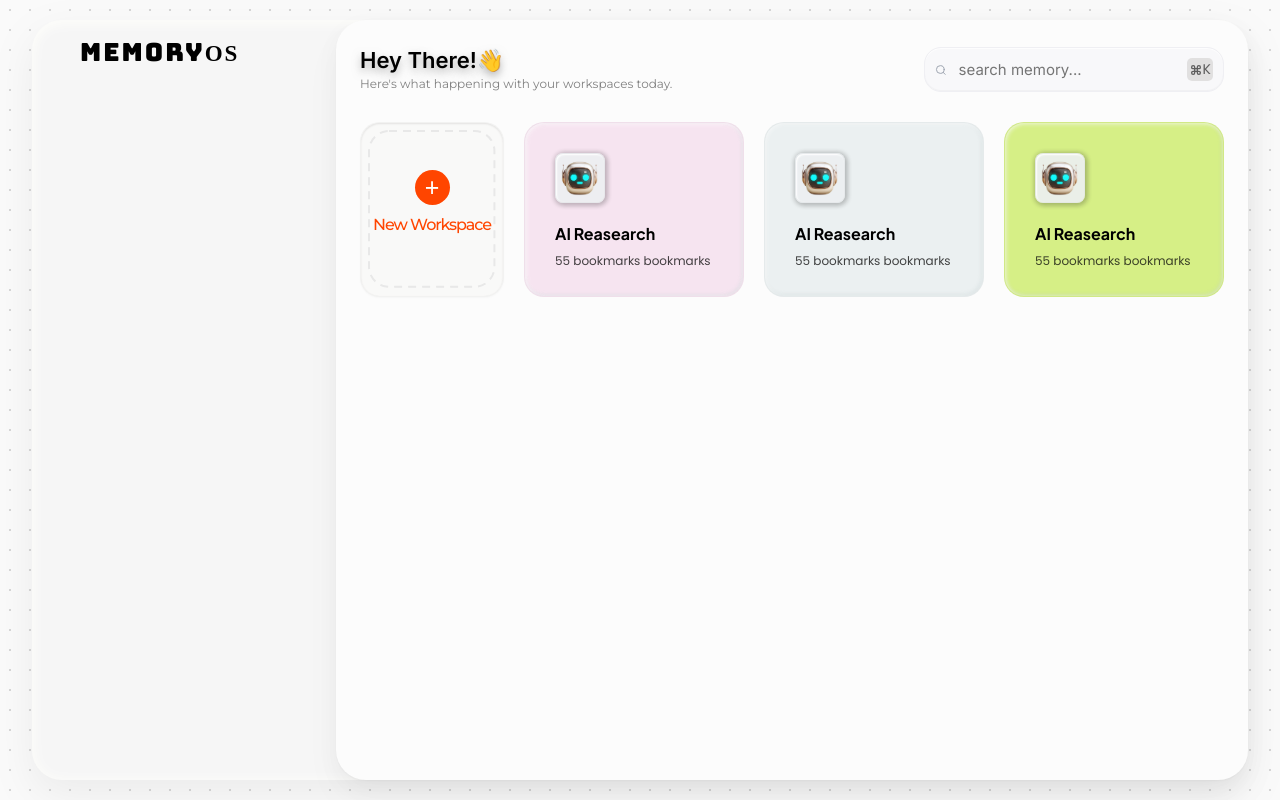
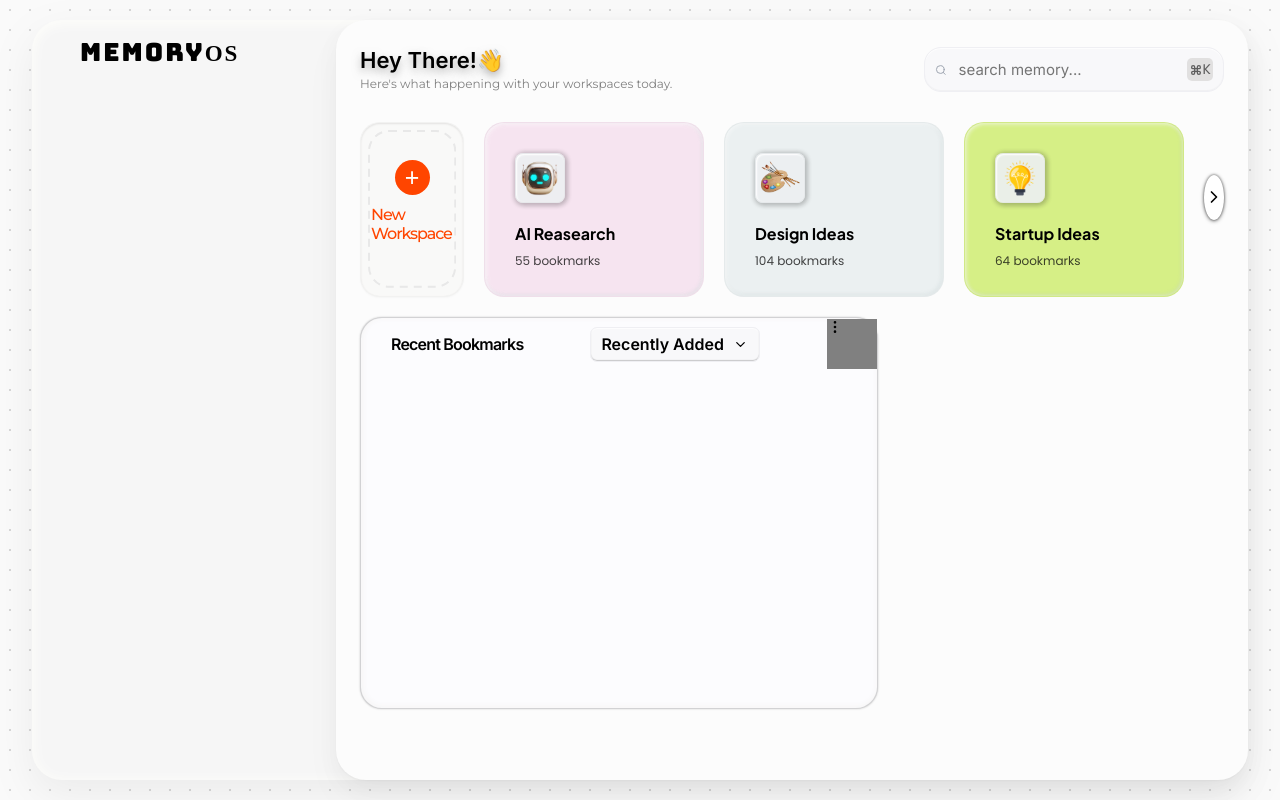
Before and after one commit to gowthamchoudhary/smart_bookmark, a React app in the folder frontend/: page /dashboard in a window 1280 px wide. Built offline with nearby package versions, Linux system fonts and the light colour scheme; sample sign-in values are in the browser's storage; the HTML template or start-up script is replaced by a standard one; a web font is replaced by a local one.

Commit message:
recent bookmarks section designing is done

```diff
--- /dev/null
+++ b/frontend/src/components/Recent_Bookmarks/Recent_Bookmarks.css
@@ -0,0 +1,49 @@
+.recent_bookmarks {
+  width: 60%;
+  height: 55%;
+  /* border: 2px solid black; */
+  box-shadow:
+    inset 1px -1px 7px rgb(245, 244, 244),
+    0 0 2px 0.1px rgba(0, 0, 0, 0.199);
+  border-radius: 22px;
+  margin-top: 20px;
+  background-color: #fcfcfe;
+  border: 1px solid rgba(128, 128, 128, 0.34);
+}
+.topbar_bookmarks {
+  display: flex;
+  justify-content: space-between;
+  align-items: center;
+  padding: 0;
+  font-family: "Inter", sans-serif;
+  font-weight: 600;
+}
+.topbar_bookmarks p{
+    margin-left: 30px;
+    letter-spacing: -0.8px;
+}
+.dropDown {
+  width: 170px;
+  height: 35px;
+  /* background-color: white; */
+  border-radius: 7px;
+  box-shadow:
+    inset 0 1px 1px rgba(255, 255, 255, 0.8),
+    inset 0 -1px 1px rgba(0, 0, 0, 0.196);
+  display: flex;
+  justify-content: flex-start;
+  align-items: center;
+  padding: 10px;
+  background-color: #f8f8fa;
+  border: 1px solid #efeff3;
+}
+.dropDown span {
+  margin-left: 7px;
+  transform: rotate(90deg);
+  font-size: 15px;
+}
+.options{
+    height: 50px;
+    width: 50px;
+    background-color: grey;
+}
--- /dev/null
+++ b/frontend/src/components/Recent_Bookmarks/Recent_Bookmarks.jsx
@@ -0,0 +1,25 @@
+import React from "react";
+import "./Recent_Bookmarks.css";
+import { FiChevronRight } from "react-icons/fi";
+import { FiMoreVertical } from "react-icons/fi";
+
+const Recent_Bookmarks = () => {
+  return (
+    <div className="recent_bookmarks">
+      <div className="topbar_bookmarks">
+        <p>Recent Bookmarks</p>
+        <div className="dropDown">
+          Recently Added{" "}
+          <span>
+            <FiChevronRight />
+          </span>
+        </div>
+        <div className="options">
+          <FiMoreVertical />
+        </div>
+      </div>
+    </div>
+  );
+};
+
+export default Recent_Bookmarks;
--- a/frontend/src/pages/Dashboard/Dashboard.css
+++ b/frontend/src/pages/Dashboard/Dashboard.css
@@ -163,4 +163,19 @@
 .workspace-node {
   display: flex;
   gap: 20px;
+  justify-content: center;
+  align-items: center;
 }
+.more {
+  height: 45px;
+  width: 45px;
+  background-color: rgb(255, 255, 255);
+  border-radius: 50%;
+  display: flex;
+  justify-content: center;
+  align-items: center;
+  font-size: 20px;
+  box-shadow:
+    0 1px 4px rgba(0, 0, 0, 0.444),
+    0 0 2px 1px rgba(128, 128, 128, 0.518);
+}
--- a/frontend/src/pages/Dashboard/Dashboard.jsx
+++ b/frontend/src/pages/Dashboard/Dashboard.jsx
@@ -5,6 +5,11 @@ import { LuSearch } from "react-icons/lu";
 import { PiCommandBold } from "react-icons/pi";
 import Workspace_Add from "../../components/Workspace/Workspace_Add";
 import robot from "../../assets/robot.png";
+import bulb from "../../assets/bulb.png";
+import palete from "../../assets/pallete.png";
+import { FiChevronRight } from "react-icons/fi";
+
+import Recent_Bookmarks from "../../components/Recent_Bookmarks/Recent_Bookmarks";
 
 const Dashboard = () => {
   const [query, setQuery] = useState("");
@@ -46,23 +51,28 @@ const Dashboard = () => {
 
             <Workspace_Add
               title="AI Reasearch"
-              bookmarks="55 bookmarks"
+              bookmarks="55 "
               color="pink"
               image={robot}
             />
             <Workspace_Add
-              title="AI Reasearch"
-              bookmarks="55 bookmarks"
+              title="Design Ideas"
+              bookmarks="104 "
               color="blue"
-              image={robot}
+              image={palete}
             />
             <Workspace_Add
-              title="AI Reasearch"
-              bookmarks="55 bookmarks"
+              title="Startup Ideas"
+              bookmarks="64 "
               color="yellow"
-              image={robot}
+              image={bulb}
             />
+            <div className="more">
+              {" "}
+              <FiChevronRight />
+            </div>
           </div>
+          <Recent_Bookmarks/>
         </div>
       </div>
     </div>
```
Also changed, not shown: frontend/src/assets/bulb.png (added), frontend/src/assets/pallete.png (added).
